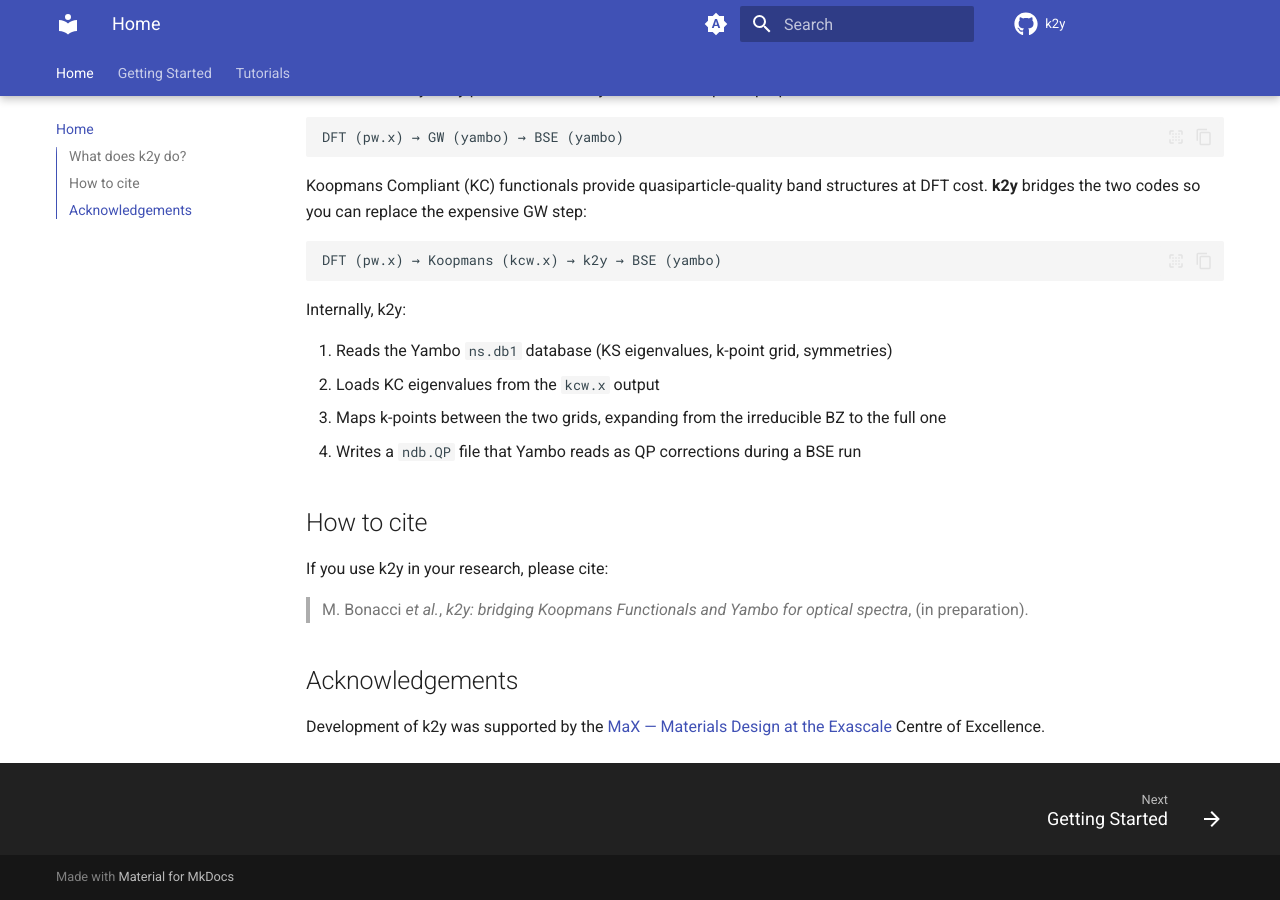
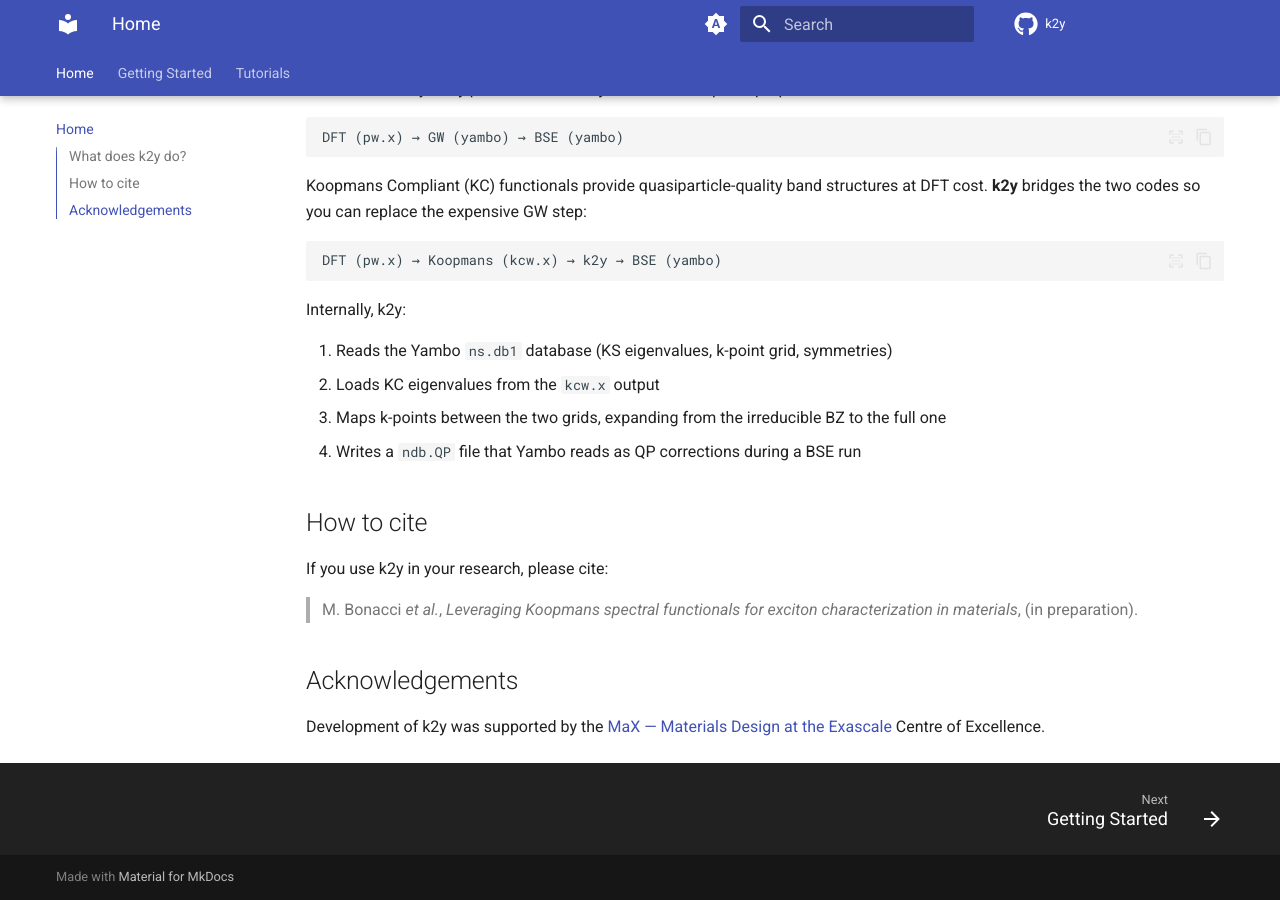
Before and after one commit to mikibonacci/k2y, an MkDocs documentation site: the page built from docs/index.md, in a window 1280 px wide and 900 px high, scrolled down 592 px. Built offline with MkDocs 1.6.1 and Material for MkDocs 9.7.7, drawn with Linux system fonts in a browser that asks for light colours; comment, search, counter and statistics services are not loaded.

Commit message:
adding correct ref

```diff
--- a/docs/index.md
+++ b/docs/index.md
@@ -58,7 +58,7 @@ Internally, k2y:
 
 If you use k2y in your research, please cite:
 
-> M. Bonacci *et al.*, *k2y: bridging Koopmans Functionals and Yambo for optical spectra*, (in preparation).
+> M. Bonacci *et al.*, *Leveraging Koopmans spectral functionals for exciton characterization in materials*, (in preparation).
 
 ## Acknowledgements
 
```
